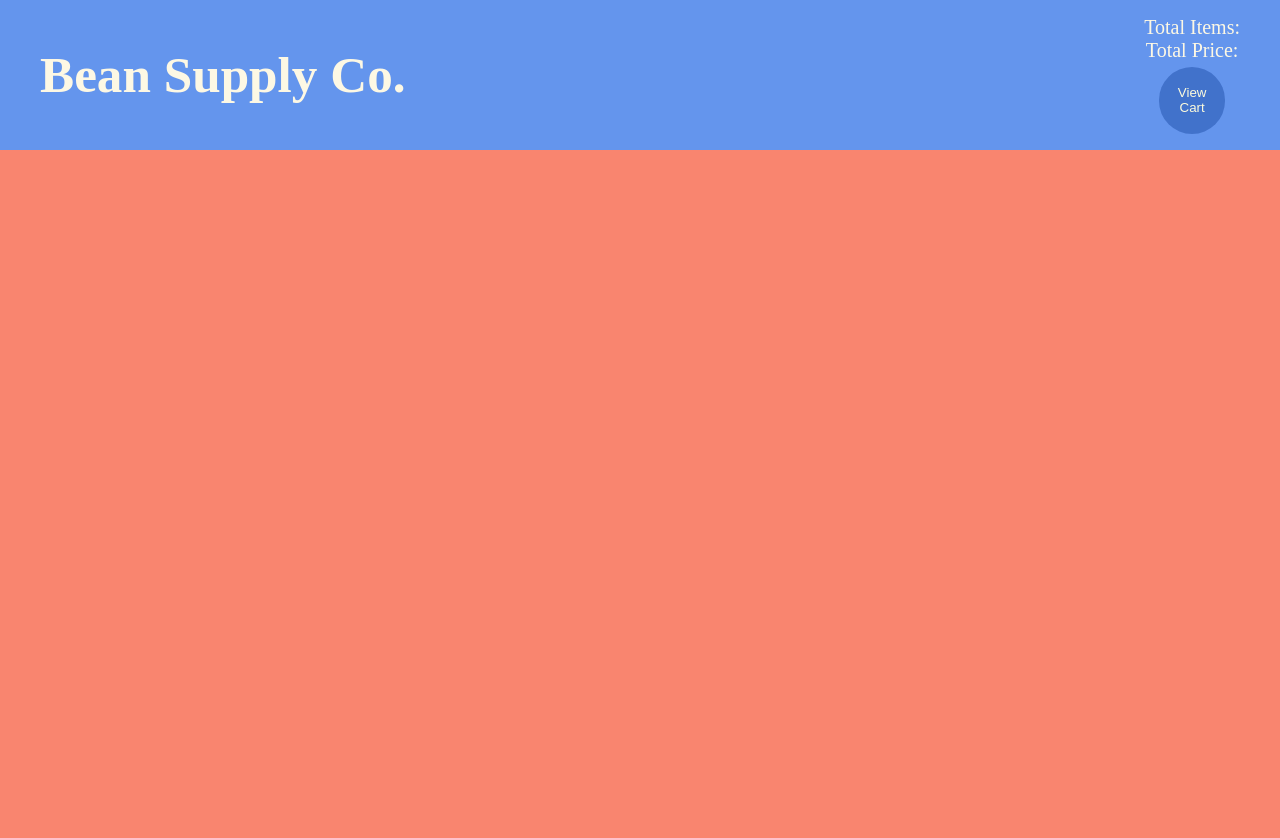
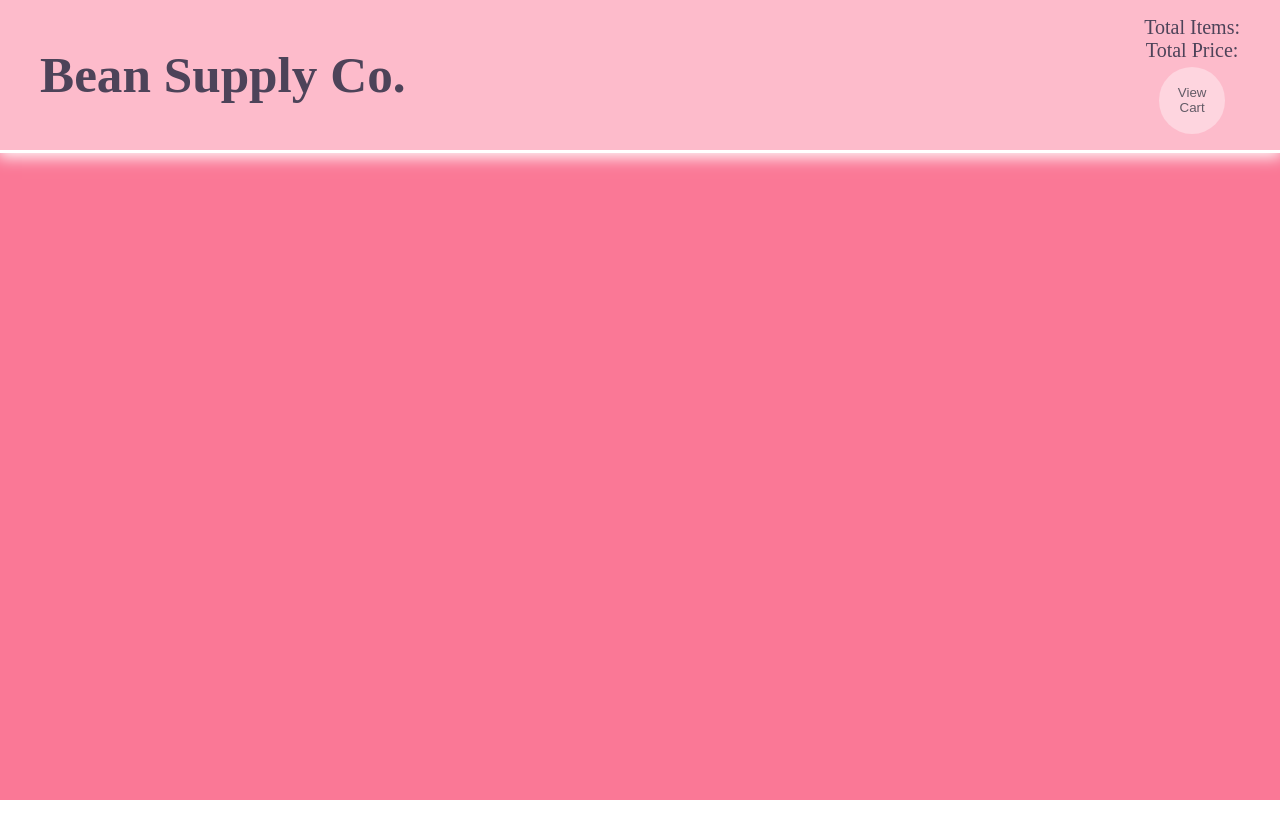
Before and after one commit to Mosse-Sox/shopping-cart, a React (Vite) app in the folder front-end/: page / in a window 1280 px wide. Shown: the top 838 px of the page. After the commit the page ends 800 px from the top, so only its background shows below. Built offline with nearby package versions, Linux system fonts and the light colour scheme.

Commit message:
changes header background color to transparent white

```diff
--- a/front-end/public/styles/background.css
+++ b/front-end/public/styles/background.css
@@ -2,7 +2,7 @@
   width: 100%;
   height: 100vh;
   background-color: #fb7ec1;
-  animation: rainbow 35s linear infinite;
+  animation: rainbow 80s linear infinite;
 }
 
 @keyframes rainbow {
--- a/front-end/public/styles/header.css
+++ b/front-end/public/styles/header.css
@@ -5,8 +5,10 @@
   align-items: center;
   justify-content: space-between;
   padding: 1em 2.5em;
-  background-color: #6495ed;
-  color: #fdf8e4;
+  background-color: #ffffff7f;
+  color: #4d4359;
+  border-bottom: solid 3px white;
+  box-shadow: 0 2px 15px 2px #ffffff;
 }
 
 /* ----- Title ----- */
@@ -36,8 +38,8 @@
  font-size: 1.25em;
 
  .nav button {
-  background-color: #0d3d9666;
-  color: #fcfbdc;
+  background-color: #ffffff5f;
+  color: #625b66;
   border: none;
   border-radius: 50%;
   height: 5em;
@@ -55,8 +57,8 @@
  .nav button:hover {
   cursor: pointer;
   text-align: center;
-  border: white 3px solid;
-  box-shadow: 0 0 10px 3px rgba(254, 253, 253, 0.51);
+  border: rgb(68, 53, 123) 3px solid;
+  box-shadow: 0 0 5px 5px rgba(171, 146, 187, 0.542);
  }
 
  .nav .button__set-view {
--- a/front-end/src/App.tsx
+++ b/front-end/src/App.tsx
@@ -4,7 +4,7 @@ import Header from "./components/Header";
 import ProductList from "./components/ProductList";
 import { useState } from "react";
 
-import "../public/styles/background.css"
+import "../public/styles/background.css";
 
 function App() {
   const [viewCart, setViewCart] = useState<boolean>(false);
@@ -12,13 +12,11 @@ function App() {
   const pageContent = viewCart ? <Cart /> : <ProductList />;
 
   const content = (
-    <>
+    <div className="rainbow-background">
       <Header viewCart={viewCart} setViewCart={setViewCart} />
-      <div className="rainbow-background">
-    {/* {pageContent}
+      {/* {pageContent}
         <Footer viewCart={viewCart} /> */}
-      </div>
-    </>
+    </div>
   );
   return content;
 }
```
